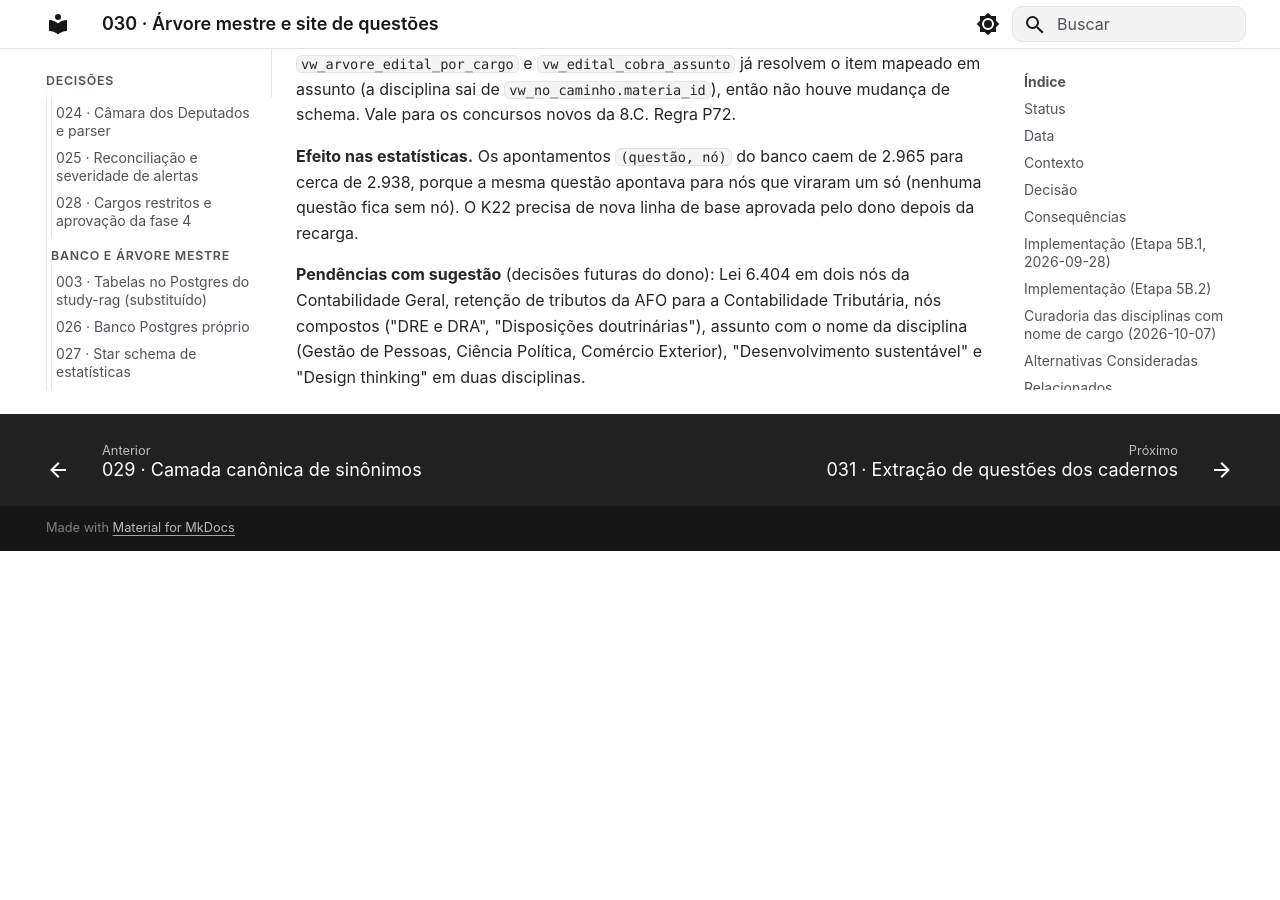
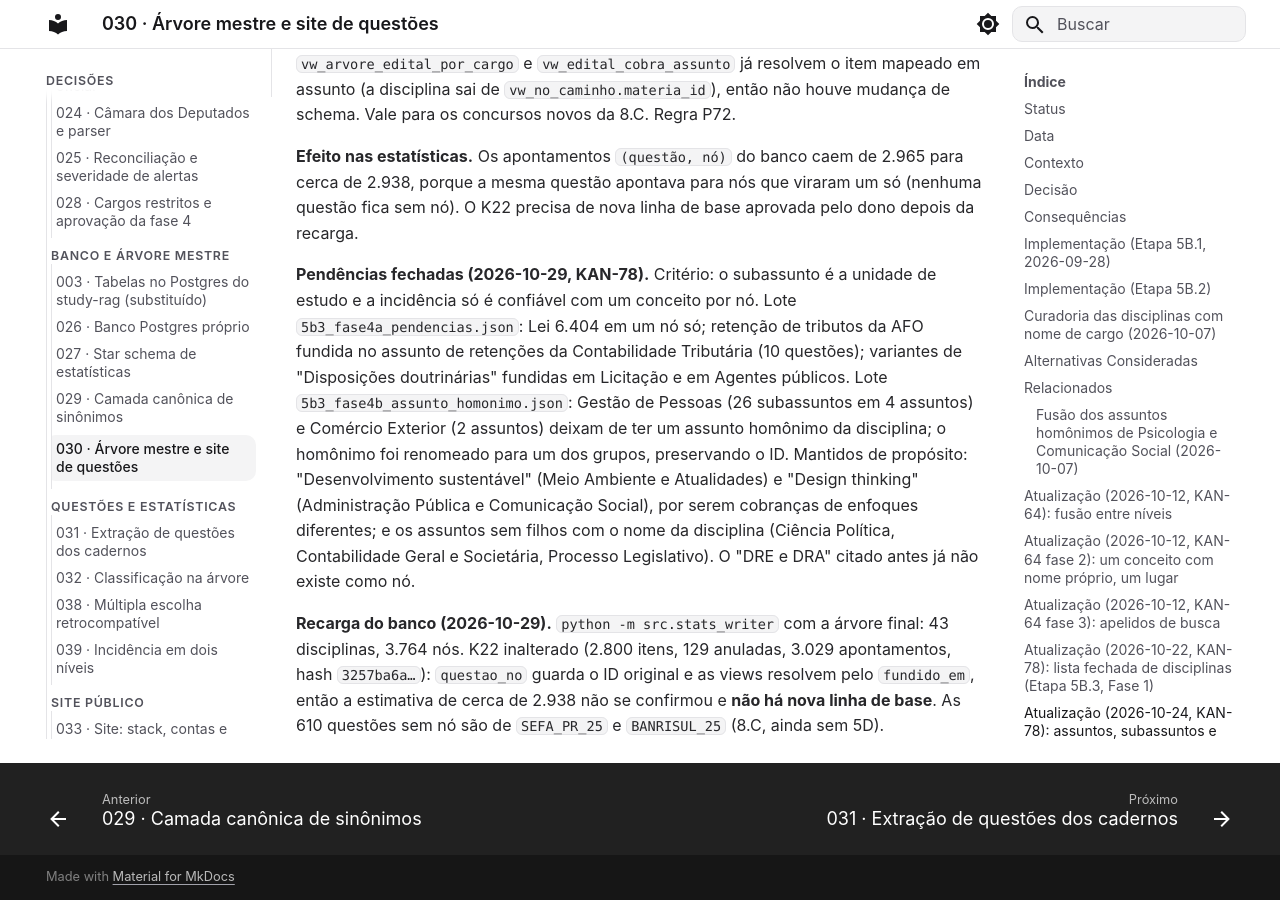
Before and after one commit to athosroque/scraper-cebraspe, an MkDocs documentation site: the page built from docs/adr/ADR-030-arvore-mestre-e-site-de-questoes.md, in a window 1280 px wide and 900 px high, scrolled down 13547 px. Built offline with MkDocs 1.6.1 and Material for MkDocs 9.7.7, drawn with Linux system fonts in a browser that asks for light colours; before the commit the page ends 14098 px from its top, so only the background shows below that.

Commit message:
docs(scraper-cebraspe): fecha a 5B.3 no ADR-030, recarga do banco com K22 inalterado (KAN-78)
Co-Authored-By: Claude Sonnet 5.5 <noreply@anthropic.com>
Claude-Session: https://claude.ai/code/session_01QYS8Atni7uksePHqxjpTFd

```diff
--- a/docs/adr/ADR-030-arvore-mestre-e-site-de-questoes.md
+++ b/docs/adr/ADR-030-arvore-mestre-e-site-de-questoes.md
@@ -359,4 +359,6 @@ Pendências decididas pelo dono (2026-10-07): fundidos os assuntos "Estoques" e
 
 **Efeito nas estatísticas.** Os apontamentos `(questão, nó)` do banco caem de 2.965 para cerca de 2.938, porque a mesma questão apontava para nós que viraram um só (nenhuma questão fica sem nó). O K22 precisa de nova linha de base aprovada pelo dono depois da recarga.
 
-**Pendências com sugestão** (decisões futuras do dono): Lei 6.404 em dois nós da Contabilidade Geral, retenção de tributos da AFO para a Contabilidade Tributária, nós compostos ("DRE e DRA", "Disposições doutrinárias"), assunto com o nome da disciplina (Gestão de Pessoas, Ciência Política, Comércio Exterior), "Desenvolvimento sustentável" e "Design thinking" em duas disciplinas.
+**Pendências fechadas (2026-10-29, KAN-78).** Critério: o subassunto é a unidade de estudo e a incidência só é confiável com um conceito por nó. Lote `5b3_fase4a_pendencias.json`: Lei 6.404 em um nó só; retenção de tributos da AFO fundida no assunto de retenções da Contabilidade Tributária (10 questões); variantes de "Disposições doutrinárias" fundidas em Licitação e em Agentes públicos. Lote `5b3_fase4b_assunto_homonimo.json`: Gestão de Pessoas (26 subassuntos em 4 assuntos) e Comércio Exterior (2 assuntos) deixam de ter um assunto homônimo da disciplina; o homônimo foi renomeado para um dos grupos, preservando o ID. Mantidos de propósito: "Desenvolvimento sustentável" (Meio Ambiente e Atualidades) e "Design thinking" (Administração Pública e Comunicação Social), por serem cobranças de enfoques diferentes; e os assuntos sem filhos com o nome da disciplina (Ciência Política, Contabilidade Geral e Societária, Processo Legislativo). O "DRE e DRA" citado antes já não existe como nó.
+
+**Recarga do banco (2026-10-29).** `python -m src.stats_writer` com a árvore final: 43 disciplinas, 3.764 nós. K22 inalterado (2.800 itens, 129 anuladas, 3.029 apontamentos, hash `3257ba6a…`): `questao_no` guarda o ID original e as views resolvem pelo `fundido_em`, então a estimativa de cerca de 2.938 não se confirmou e **não há nova linha de base**. As 610 questões sem nó são de `SEFA_PR_25` e `BANRISUL_25` (8.C, ainda sem 5D).
```
Also changed, not shown: plano-etapa-5b3.md (+2 -2 lines).
